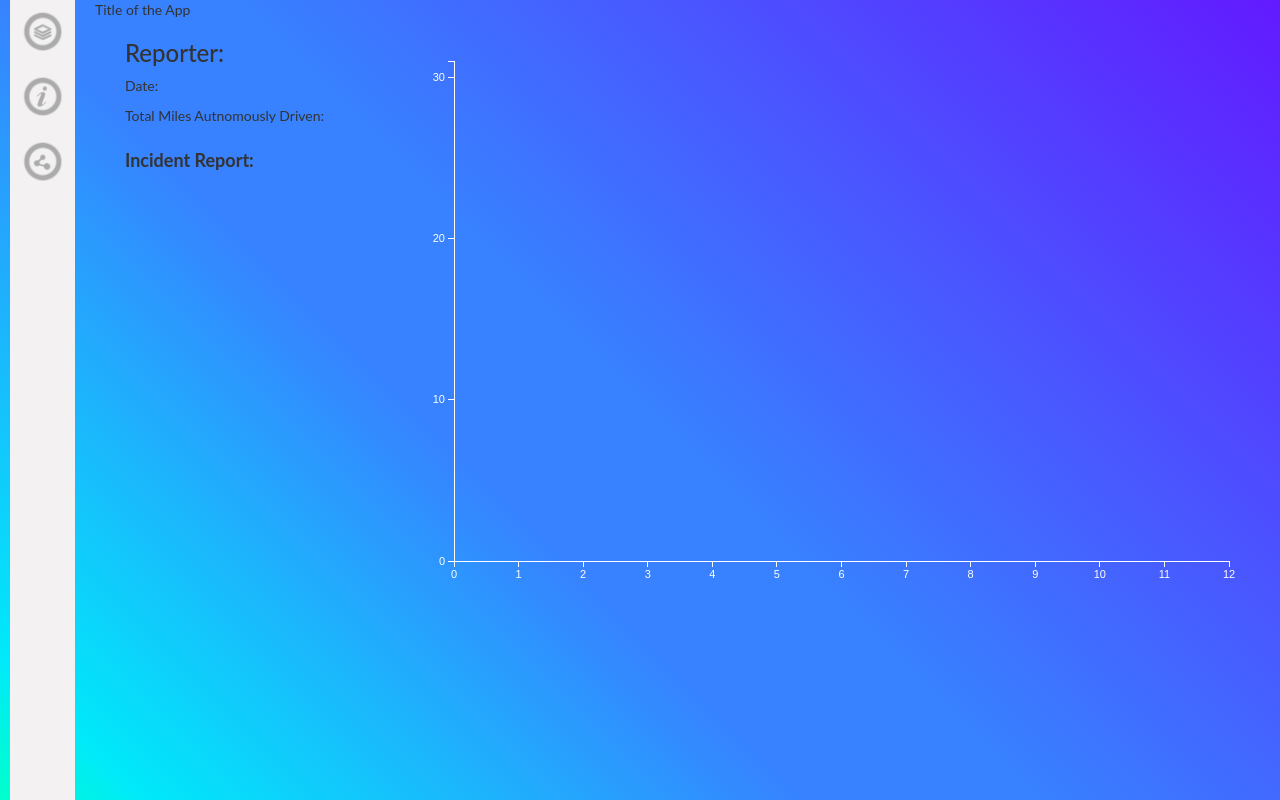
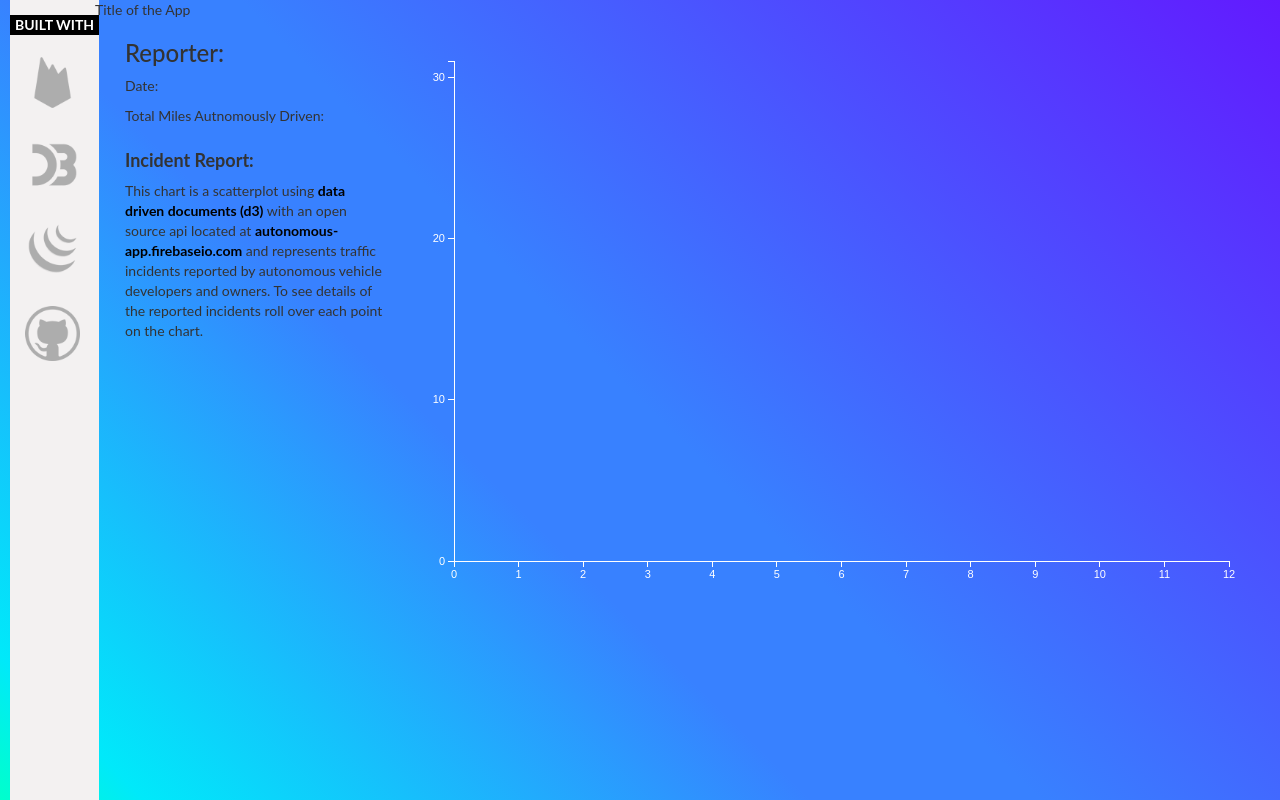
Before and after one commit to gscottqueen/autonomous-app, a plain HTML site: page index.html in a window 1280 px wide. Shown: the top 800 px of the page. Drawn offline with nearby package versions, Linux system fonts and the light colour scheme; no server answers.

Commit message:
with nav icons

```diff
--- a/external.js
+++ b/external.js
@@ -18,6 +18,11 @@ var dataset = [];
     renderChart(dataset);
   });
 
+// enable bootstrap tooltips everywhere
+  var menuToolTip = $(function () {
+    $('[data-toggle="tooltip"]').tooltip()
+  })
+
 
 // on click of submit call the writeData function
 // get the variables from the form
--- a/externall.css
+++ b/externall.css
@@ -23,12 +23,16 @@ h4 {
   font-weight: bold;
 }
 
+a {
+  color: black;
+  font-weight: bold;
+}
+
 #reporter {
   color: white;
 }
 
 nav.sidenav a {
-    margin: 5px;
     float: left;
     clear: left;
 }
@@ -39,6 +43,18 @@ nav.sidenav {
     min-height: 100%;
     margin-left: 10px;
     margin-right: 10px;
+}
+
+nav .title{
+  background: black;
+  color: white;
+  margin-top: 15px;
+  padding-left: 5px;
+  padding-right: 5px;
+}
+
+.icon img{
+  margin: 20px 10px 10px 15px;
 }
 
 .anchorline {
--- a/index.html
+++ b/index.html
@@ -4,6 +4,9 @@
 	<title>Autonomous App</title>
 	<!-- latest jquery -->
 	<script src="https://code.jquery.com/jquery-3.1.1.min.js" integrity="sha256-hVVnYaiADRTO2PzUGmuLJr8BLUSjGIZsDYGmIJLv2b8=" crossorigin="anonymous"></script>
+
+	<!-- thether for tool tips -->
+	<script src="https://cdnjs.cloudflare.com/ajax/libs/tether-tooltip/1.2.0/js/tooltip.js" integrity="sha256-4+mmBPg5I8ir+kDLa52oooxDmsNBFUMU2FD50OHjz+I=" crossorigin="anonymous"></script>
 
 	<!-- Latest compiled and minified CSS -->
 	<link rel="stylesheet" href="https://maxcdn.bootstrapcdn.com/bootstrap/3.3.7/css/bootstrap.min.css" integrity="sha384-BVYiiSIFeK1dGmJRAkycuHAHRg32OmUcww7on3RYdg4Va+PmSTsz/K68vbdEjh4u" crossorigin="anonymous">
@@ -45,9 +48,11 @@
 
 <body id="grad">
 	<nav class="sidenav">
-		<a class="icon" href="#"><span title="Source Data"><img src="./icons/SourceData.png" alt="Data Source"></span></a>
-		<a class="icon" href="#"><span title="About"><img src="./icons/About.png" alt="About"></span></a>
-		<a class="icon" href="#"><span title="Share"><img src="./icons/Share.png" alt="Share"></span></a>
+		<a class="icon title" href="#" title="API Source Data on google.firebse.io">BUILT WITH</a>
+		<a class="icon" href="#" title="API Source Data on google.firebse.io"><img src="./icons/firebase.png" alt="Data Source"></a>
+		<a class="icon" href="#"><span title="Data Driven Documents Framework"><img src="./icons/d3.png" alt="About"></span></a>
+		<a class="icon" href="#"><span title="Built with Jquery"><img src="./icons/jquery.png" alt="Share"></span></a>
+		<a class="icon" href="#"><span title="Fork on Github"><img src="./icons/github.png" alt="Share"></span></a>
 	</nav>
 	<div class="container-fluid">
 		<div class="row">
@@ -75,7 +80,8 @@
 					</p>
 
 					<h4> Incident Report:</h4>
-					<p id="description" class="description">
+					<p id="description" class="description">This chart is a scatterplot using <a href="https://d3js.org/">data driven documents (d3)</a> with an open source api located at <a href="https://autonomous-app.firebaseio.com/">
+						autonomous-app.firebaseio.com</a> and represents traffic incidents reported by autonomous vehicle developers and owners.  To see details of the reported incidents roll over each point on the chart.
 					</p>
 				</div>
 				<div class="data col-md-9">
@@ -87,6 +93,12 @@
 	</div>
 	</div>
 	<script>
+
+	// tool tip roll over in menu
+	  $(document).ready(function(){
+	      $('[data-toggle="tooltip"]').tooltip();
+	  });
+
 		//create svg
 		var dataSection = d3.select("#dataSection")
 
@@ -154,12 +166,6 @@
 						$(".miles").html(d.milesDriven)
 						$(".description").html(d.description)
 					})
-
-					.on("mouseout", function(d) {
-				            div.transition()
-				                .duration(500)
-				                .style("opacity", 0);
-			})
 		};
 
 	</script>
```
Also changed, not shown: icons/Firebase.png (added), icons/d3.png (added), icons/github.png (added), icons/jquery.png (added).
